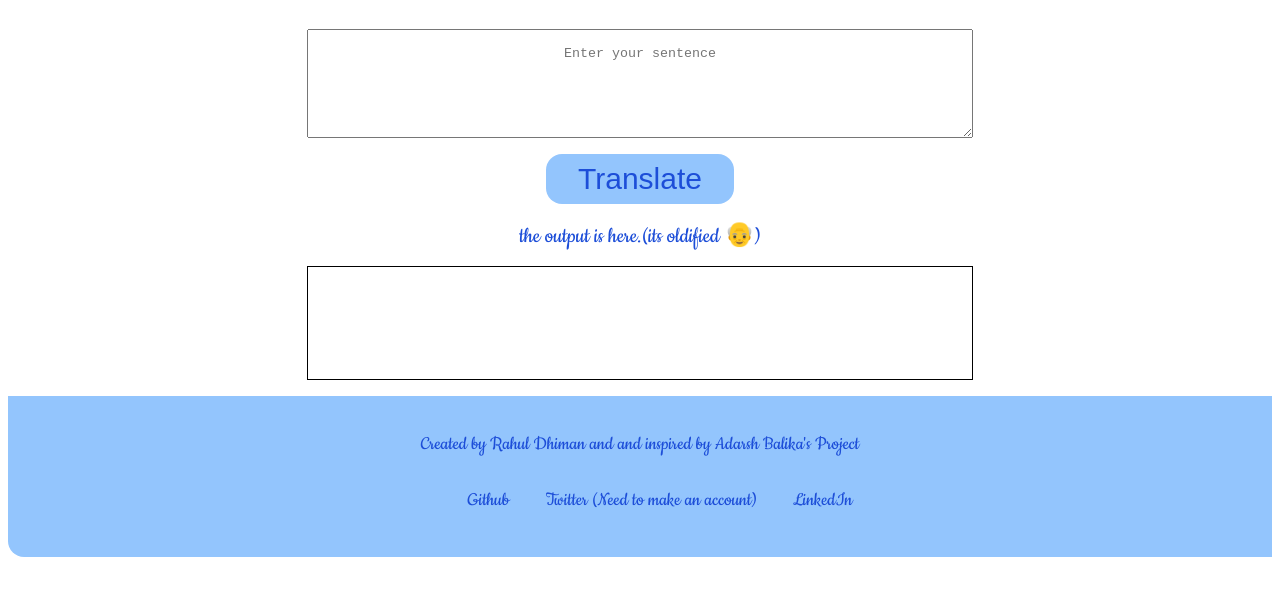
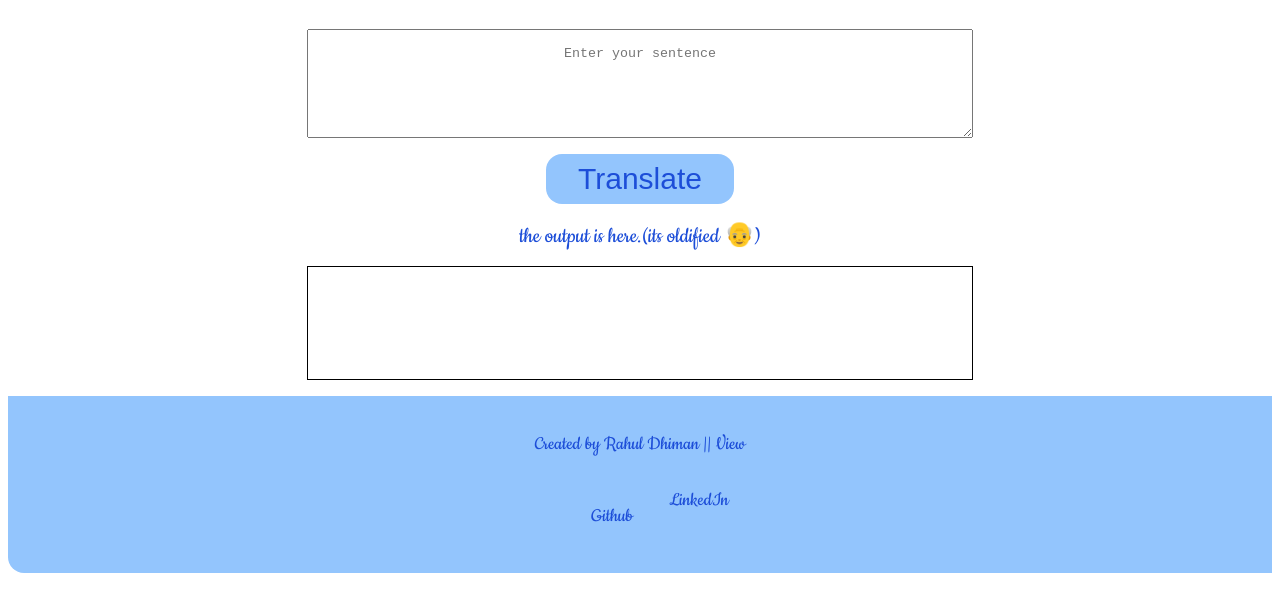
Before and after one commit to uthx/oldEnglish, a plain HTML site: page index.html in a window 1280 px wide. Shown: the part 115-726 px from the top of the page. Drawn offline with Linux system fonts and the light colour scheme.

Commit message:
updated links

```diff
--- a/index.html
+++ b/index.html
@@ -19,10 +19,9 @@
     </main>
 
     <footer class="footer">
-        <p>Created by Rahul Dhiman and and inspired by Adarsh Balika's Project</p>
+        <p>Created by Rahul Dhiman || View <a href="https://rahuldhiman-portfolio.netlify.app/" target="_blank" Portfolio </a></p>
         <ul class="footer-list">
             <li class="footer-list-item"><a href="https://github.com/uthx" target="_blank">Github</a></li>
-            <li class="footer-list-item"><a href="/" >Twitter (Need to make an account)</a></li>
             <li class="footer-list-item"><a href="https://www.linkedin.com/in/rahul-dhiman-4312601ab/" target="_blank">LinkedIn</a></li>
         </ul>
     </footer>
```
